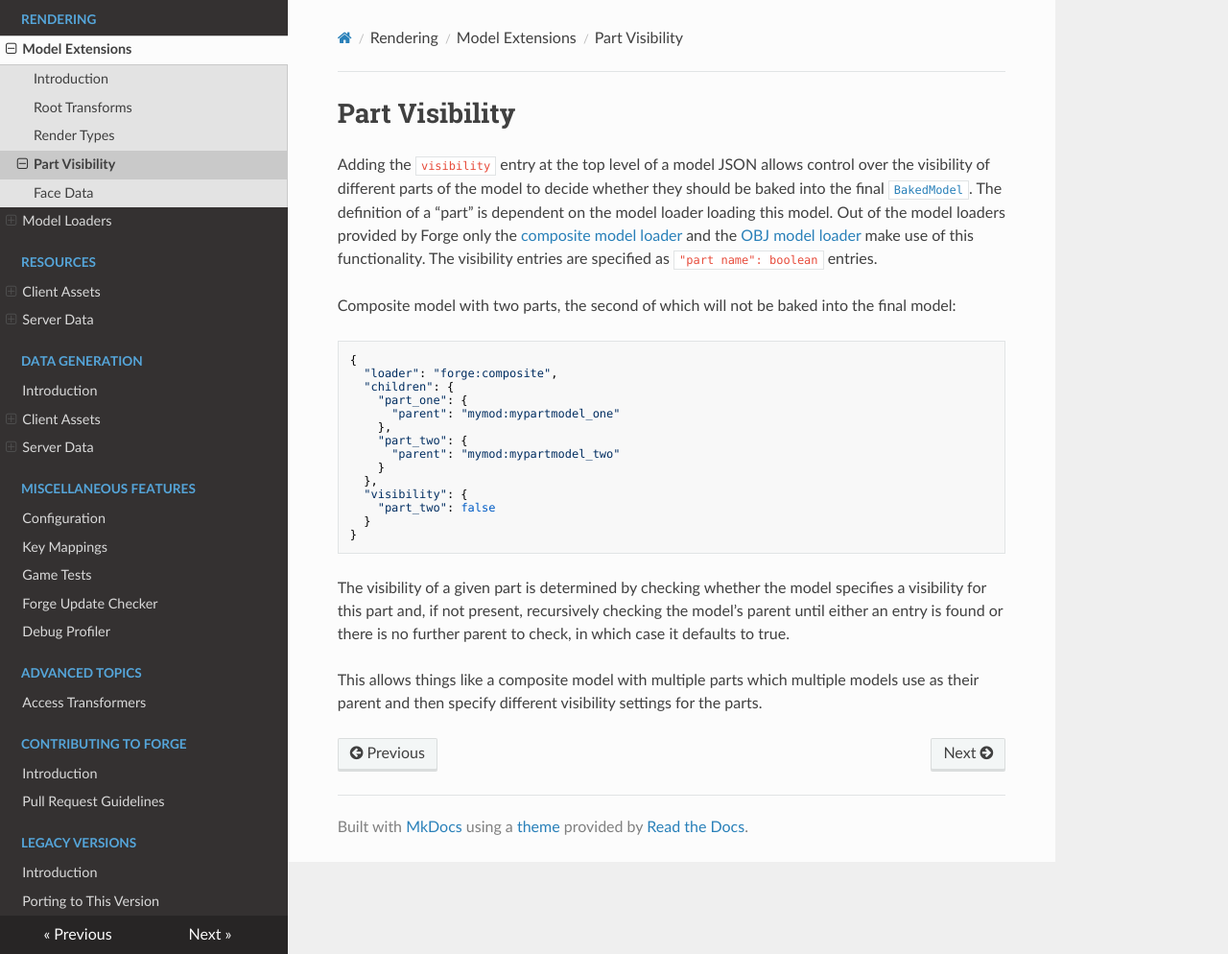
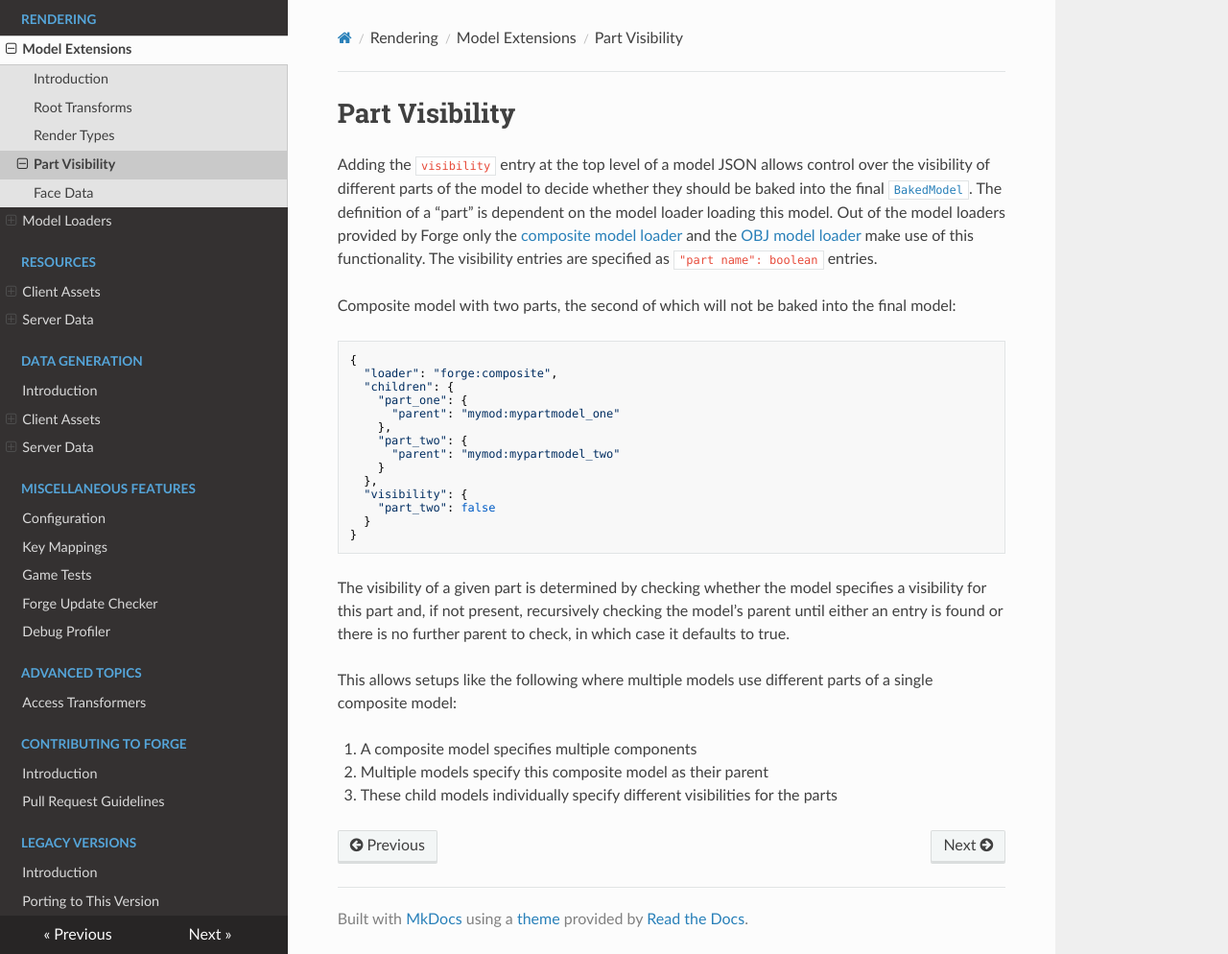
Before and after one commit to MinecraftForge/Documentation, an MkDocs documentation site: the page built from docs/rendering/modelextensions/visibility.md, in a window 1280 px wide and 994 px high. Shown: the whole window at 96% size. Built offline with MkDocs 1.6.1, drawn with Linux system fonts in a browser that asks for light colours; nearby versions of some CDN libraries.

Commit message:
Improve real-world visibility example

```diff
--- a/docs/rendering/modelextensions/visibility.md
+++ b/docs/rendering/modelextensions/visibility.md
@@ -23,7 +23,11 @@ Composite model with two parts, the second of which will not be baked into the f
 
 The visibility of a given part is determined by checking whether the model specifies a visibility for this part and, if not present, recursively checking the model's parent until either an entry is found or there is no further parent to check, in which case it defaults to true.
 
-This allows things like a composite model with multiple parts which multiple models use as their parent and then specify different visibility settings for the parts.
+This allows setups like the following where multiple models use different parts of a single composite model:
+
+1. A composite model specifies multiple components
+2. Multiple models specify this composite model as their parent
+3. These child models individually specify different visibilities for the parts
 
 [bakedmodel]: ../modelloaders/bakedmodel.md
 [composite]: ../modelloaders/index.md/#composite-models
```
